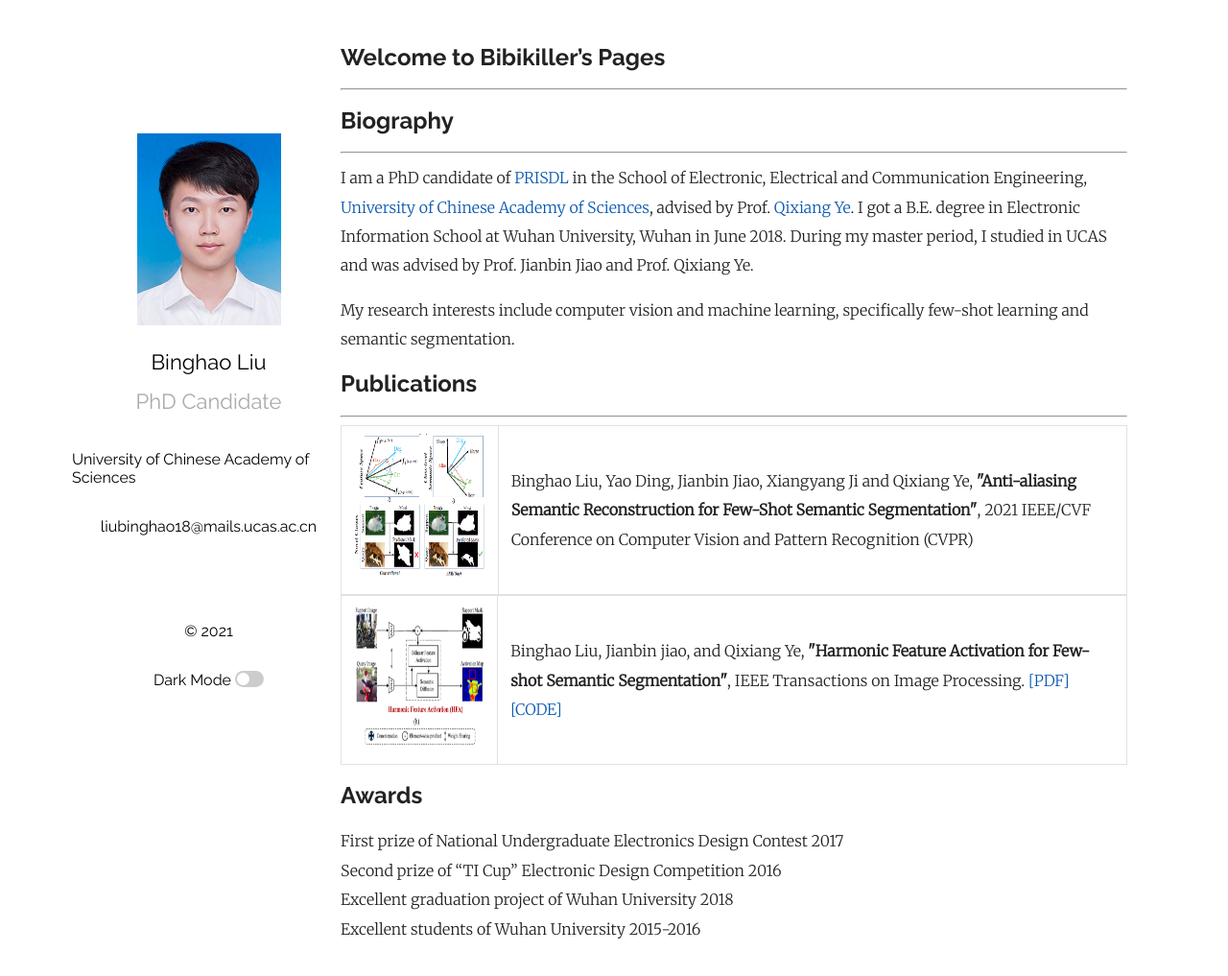
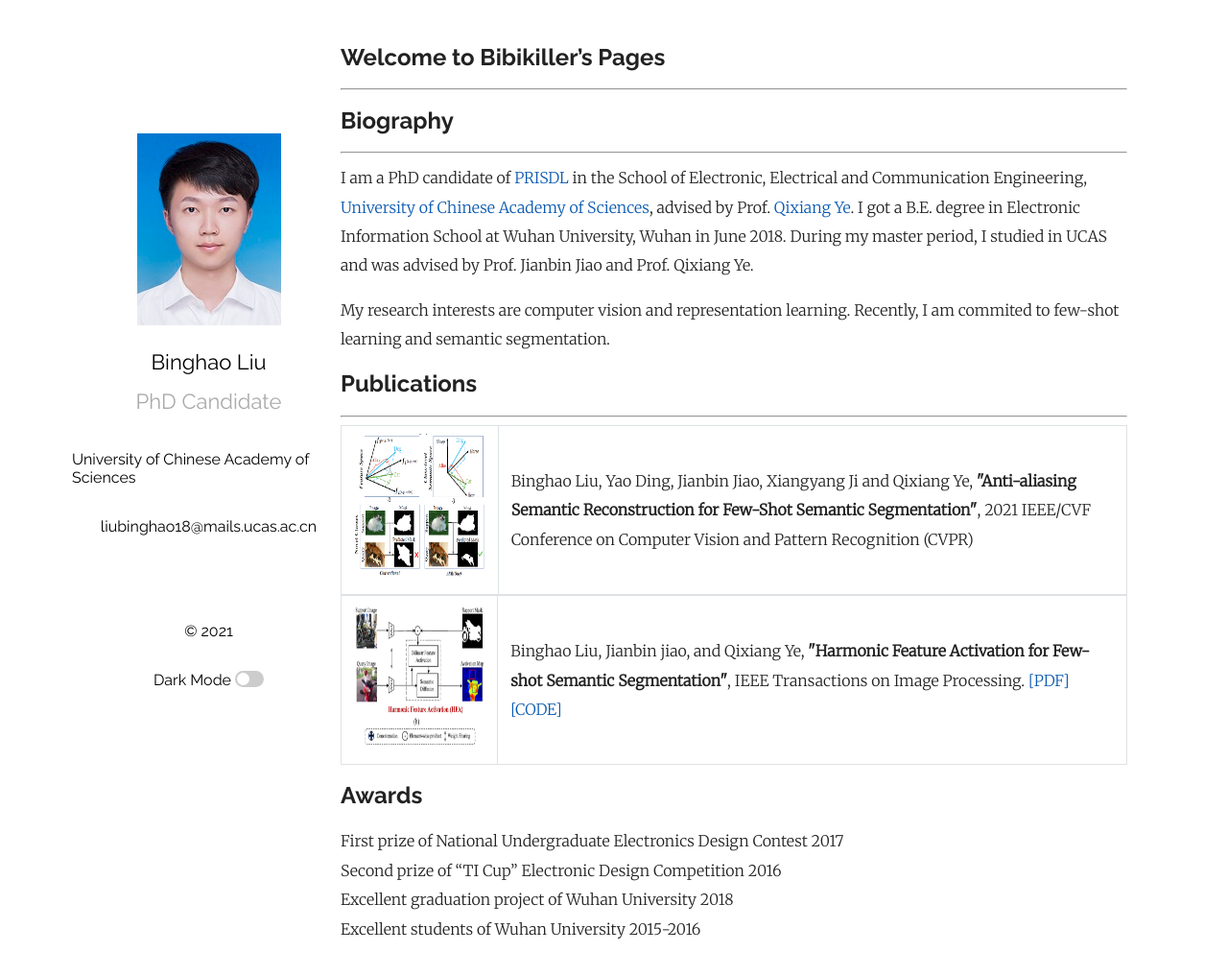
Before and after one commit to Bibikiller/Bibikiller.github.io, a Jekyll site: the page built from index.md, in a window 1280 px wide and 1028 px high. Shown: the top 1017 px of the window at 96% size. Built offline with Jekyll 4.4.1, drawn with Linux system fonts in a browser that asks for light colours; some web fonts are replaced; our own code applies the rules of GitHub Pages for plain Markdown files; a script that is not in the unit is left out; comment, search, counter and statistics services are not loaded.

Commit message:
Update index.md

```diff
--- a/index.md
+++ b/index.md
@@ -5,7 +5,7 @@
 ---
 I am a PhD candidate of [PRISDL](https://ucassdl.cn/) in the School of Electronic, Electrical and Communication Engineering, [University of Chinese Academy of Sciences](http://english.ucas.ac.cn/), advised by Prof. [Qixiang Ye](http://people.ucas.ac.cn/~0007279?language=en). I got a B.E. degree in Electronic Information School at Wuhan University, Wuhan in June 2018. During my master period, I studied in UCAS and was advised by Prof. Jianbin Jiao and Prof. Qixiang Ye.
 
-My research interests include computer vision and machine learning, specifically few-shot learning and semantic segmentation.
+My research interests are computer vision and representation learning. Recently, I am commited to few-shot learning and semantic segmentation.
 
 ## Publications
 ---
```
